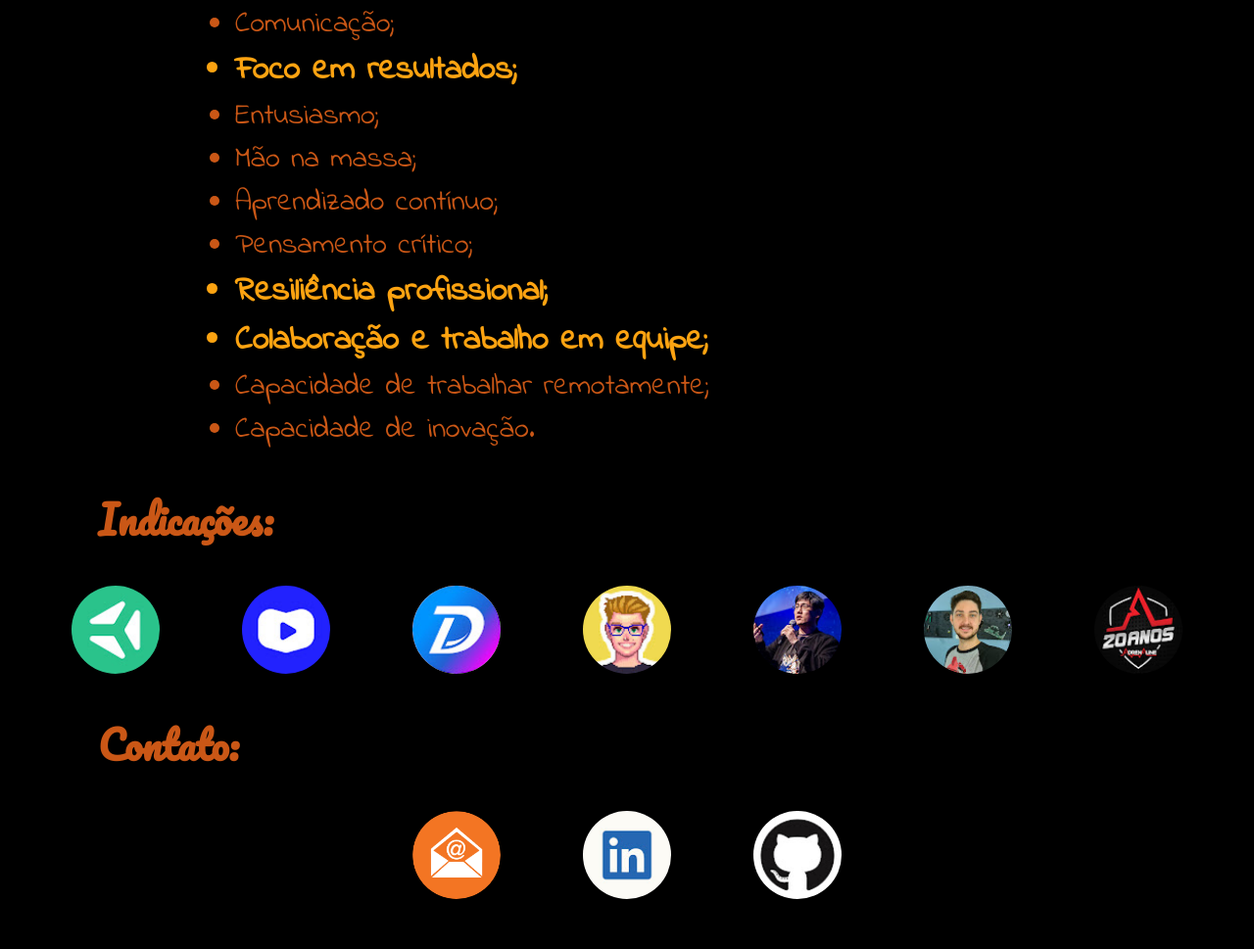
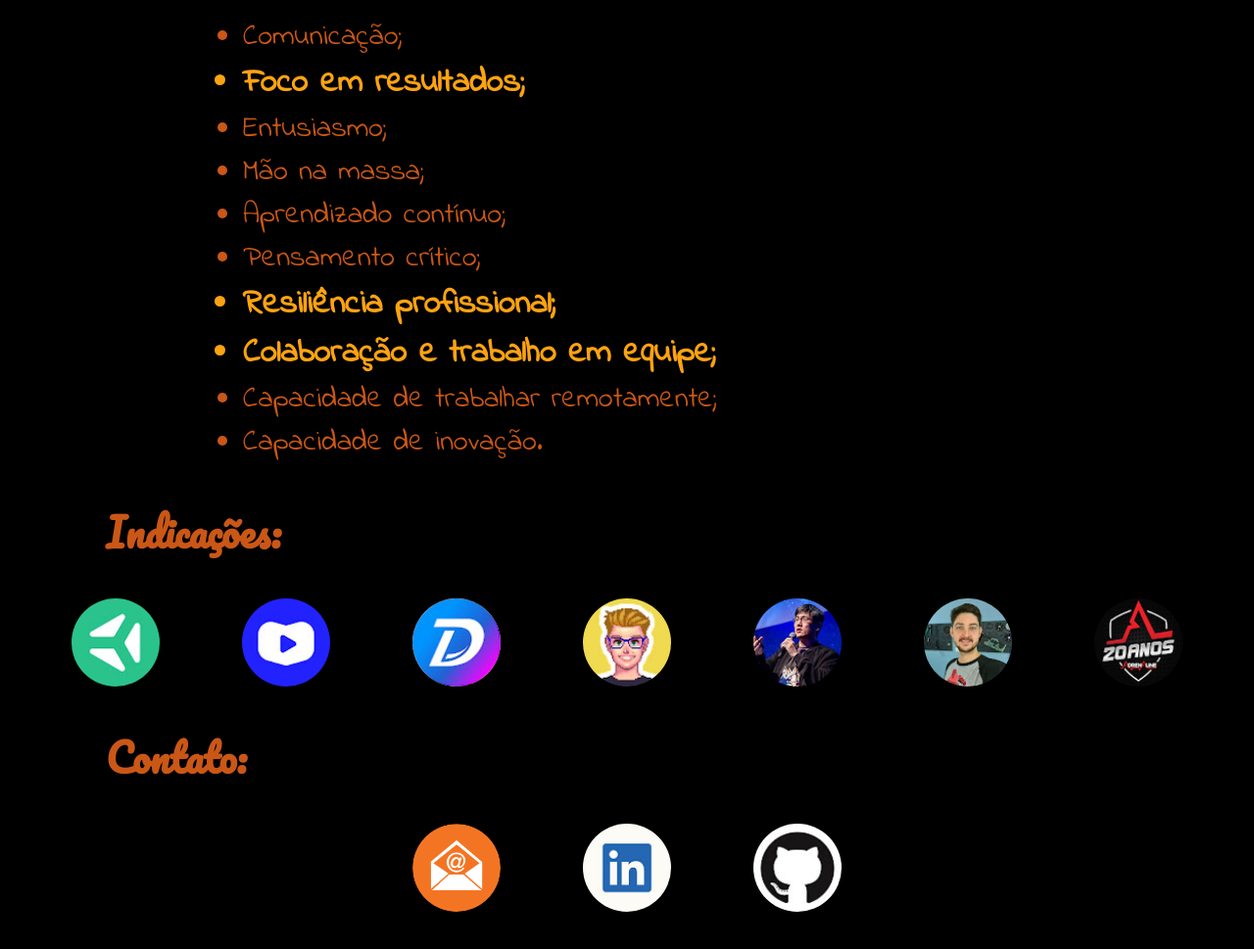
Before and after one commit to EduMLAlmeida/EduMLAlmeida.github.io, a plain HTML site: page index.html in a window 1280 px wide. Shown: the part 857-1826 px from the top of the page at 98% size. After the commit the page ends 1800 px from the top, so only its background shows below. Drawn offline with Linux system fonts and the light colour scheme.

Commit message:
Restitui a margin do body

```diff
--- a/index.html
+++ b/index.html
@@ -75,7 +75,7 @@
             <h2 id="contato">Contato:</h2>
         </div>
 
-        <div class="center margin-bottom">
+        <div class="center">
             <a href="mailto:edualmeidawebdev@gmail.com" target="_blank"><img class="link-indicacoes-contato" src="e-mail.png" width="100px" alt="Ícone do E-mail" title="E-mail"></a>
 
             <a href="https://www.linkedin.com/in/eduardomlalmeida" target="_blank"><img class="link-indicacoes-contato" src="linkedin.jpg" width="100px" alt="Ícone do Linkedin" title="Linkedin"></a>
--- a/style.css
+++ b/style.css
@@ -1,6 +1,5 @@
 body {
     background-color: #000000;
-    margin: 0px;
 }
 
 h1 {
@@ -99,7 +98,3 @@ a {
 .link-indicacoes-contato:hover {
     width: 100px;
 }
-
-.margin-bottom {
-    margin-bottom: 50px;
-}
```
